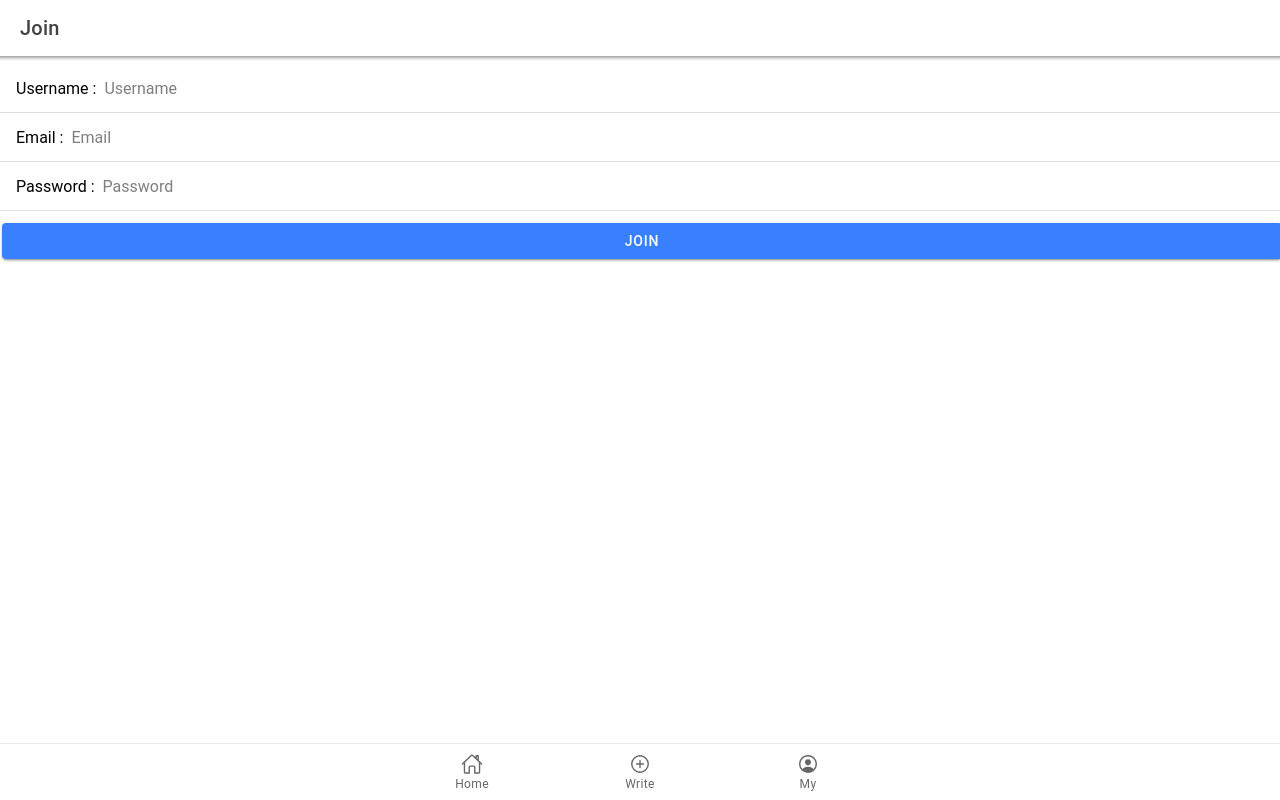
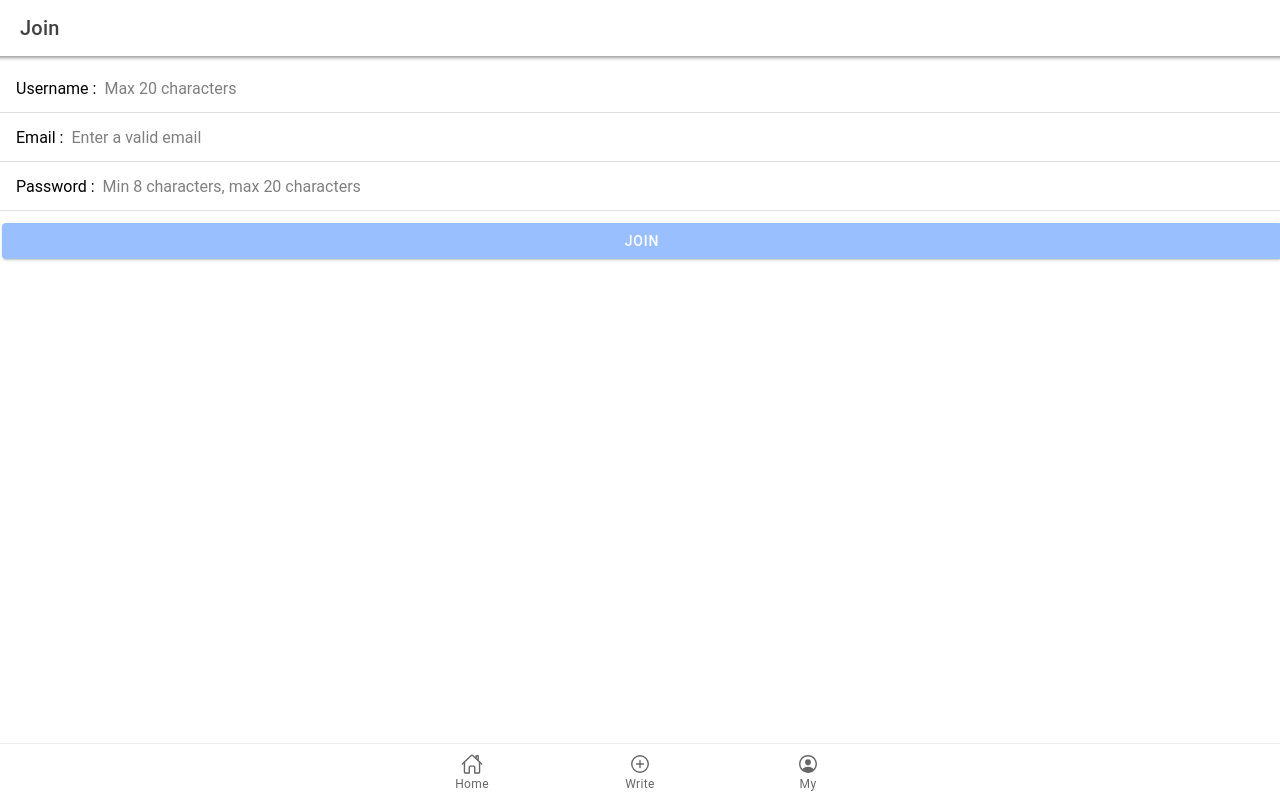
Before and after one commit to nostrss/story_scroll, a React (Create React App) app: page /join in a window 1280 px wide. Built offline with nearby package versions, Linux system fonts and the light colour scheme; no server answers.

Commit message:
close #5

```diff
--- a/src/pages/Join/join.container.tsx
+++ b/src/pages/Join/join.container.tsx
@@ -1,4 +1,6 @@
+import { createUserWithEmailAndPassword } from 'firebase/auth';
 import { useState } from 'react';
+import { auth } from '../../firebase';
 import JoinPresenter from './join.presenter';
 
 export default function JoinContainer() {
@@ -6,22 +8,81 @@ export default function JoinContainer() {
   const [email, setEmail] = useState('');
   const [password, setPassword] = useState('');
 
-  // detail type
+  const [isUserNameValid, setIsUserNameValid] = useState<boolean>();
+  const [isEmailValid, setIsEmailValid] = useState<boolean>();
+  const [isPasswordlValid, setIsPasswordValid] = useState<boolean>();
 
   const onChangeUserName = ({ detail }: { detail: { value: string } }) => {
     setUserName(detail.value);
+
+    const value = detail.value;
+    setIsUserNameValid(undefined);
+
+    if (value === '') return;
+
+    validateStringLength(value, 0, 20)
+      ? setIsUserNameValid(true)
+      : setIsUserNameValid(false);
+  };
+
+  /**
+   * email 유효성 검사 함수
+   * @param email
+   * @returns
+   */
+
+  const validateEmail = (email: string) => {
+    return email.match(
+      /^(?=.{1,254}$)(?=.{1,64}@)[a-zA-Z0-9!#$%&'*+/=?^_`{|}~-]+(?:\.[a-zA-Z0-9!#$%&'*+/=?^_`{|}~-]+)*@[a-zA-Z0-9](?:[a-zA-Z0-9-]{0,61}[a-zA-Z0-9])?(?:\.[a-zA-Z0-9](?:[a-zA-Z0-9-]{0,61}[a-zA-Z0-9])?)*$/
+    );
   };
 
   const onChangeEmail = ({ detail }: { detail: { value: string } }) => {
     setEmail(detail.value);
+
+    const value = detail.value;
+    setIsEmailValid(undefined);
+
+    if (value === '') return;
+
+    validateEmail(value) !== null
+      ? setIsEmailValid(true)
+      : setIsEmailValid(false);
+  };
+
+  const validateStringLength = (
+    inputString: string,
+    min: number,
+    max: number
+  ) => {
+    return inputString.length > min && inputString.length < max;
   };
 
   const onChangePassword = ({ detail }: { detail: { value: string } }) => {
     setPassword(detail.value);
+
+    const value = detail.value;
+    setIsPasswordValid(undefined);
+
+    if (value === '') return;
+
+    validateStringLength(value, 8, 20)
+      ? setIsPasswordValid(true)
+      : setIsPasswordValid(false);
   };
 
-  const onSubmitJoinData = (event: React.FormEvent<HTMLFormElement>) => {
-    event.preventDefault();
+  const onSubmitCreateUser = async (e: React.FormEvent<HTMLFormElement>) => {
+    e.preventDefault();
+    try {
+      await createUserWithEmailAndPassword(auth, email, password);
+      setEmail('');
+      setPassword('');
+    } catch (error) {
+      if (error instanceof Error) {
+        const errorMessage = error.message;
+        alert(errorMessage);
+      }
+    }
   };
 
   return (
@@ -32,7 +93,10 @@ export default function JoinContainer() {
       onChangeUserName={onChangeUserName}
       onChangeEmail={onChangeEmail}
       onChangePassword={onChangePassword}
-      onSubmitJoinData={onSubmitJoinData}
+      onSubmitCreateUser={onSubmitCreateUser}
+      isUserNameValid={isUserNameValid}
+      isEmailValid={isEmailValid}
+      isPasswordlValid={isPasswordlValid}
     />
   );
 }
--- a/src/pages/Join/join.presenter.tsx
+++ b/src/pages/Join/join.presenter.tsx
@@ -10,6 +10,7 @@ import {
   IonLabel,
   IonList,
   IonButton,
+  IonNote,
 } from '@ionic/react';
 
 const CustomBtn = styled(IonButton)`
@@ -23,7 +24,10 @@ export default function JoinPresenter({
   onChangeUserName,
   onChangeEmail,
   onChangePassword,
-  onSubmitJoinData,
+  onSubmitCreateUser,
+  isUserNameValid,
+  isEmailValid,
+  isPasswordlValid,
 }: any) {
   return (
     <IonPage>
@@ -33,37 +37,64 @@ export default function JoinPresenter({
         </IonToolbar>
       </IonHeader>
       <IonContent>
-        <form action='' onSubmit={onSubmitJoinData}>
+        <form action='' onSubmit={onSubmitCreateUser}>
           <IonList>
-            <IonItem>
+            <IonItem
+              className={`${isUserNameValid && 'ion-valid'} ${
+                isUserNameValid === false && 'ion-invalid'
+              }`}
+            >
               <IonLabel>Username : </IonLabel>
               <IonInput
                 onIonChange={onChangeUserName}
-                placeholder='Username'
+                placeholder='Max 20 characters'
                 type='text'
                 value={userName}
+                maxlength={20}
+                required
               />
+              <IonNote slot='error'>Max 20 characters</IonNote>
             </IonItem>
-            <IonItem>
+            <IonItem
+              className={`${isEmailValid && 'ion-valid'} ${
+                isEmailValid === false && 'ion-invalid'
+              }`}
+            >
               <IonLabel>Email : </IonLabel>
               <IonInput
                 onIonChange={onChangeEmail}
-                placeholder='Email'
+                placeholder='Enter a valid email'
                 type='email'
                 value={email}
+                required
               />
+              <IonNote slot='error'>Invalid email</IonNote>
             </IonItem>
-            <IonItem>
+            <IonItem
+              className={`${isPasswordlValid && 'ion-valid'} ${
+                isPasswordlValid === false && 'ion-invalid'
+              }`}
+            >
               <IonLabel>Password : </IonLabel>
               <IonInput
                 onIonChange={onChangePassword}
-                placeholder='Password'
+                placeholder='Min 8 characters, max 20 characters'
                 type='password'
                 value={password}
+                maxlength={20}
+                required
               />
+              <IonNote slot='error'>
+                Min 8 characters, max 20 characters
+              </IonNote>
             </IonItem>
           </IonList>
-          <CustomBtn type='submit'>Join</CustomBtn>
+          <CustomBtn
+            type='submit'
+            disabled={!(isUserNameValid && isEmailValid && isPasswordlValid)}
+          >
+            Join
+          </CustomBtn>
         </form>
       </IonContent>
     </IonPage>
```
